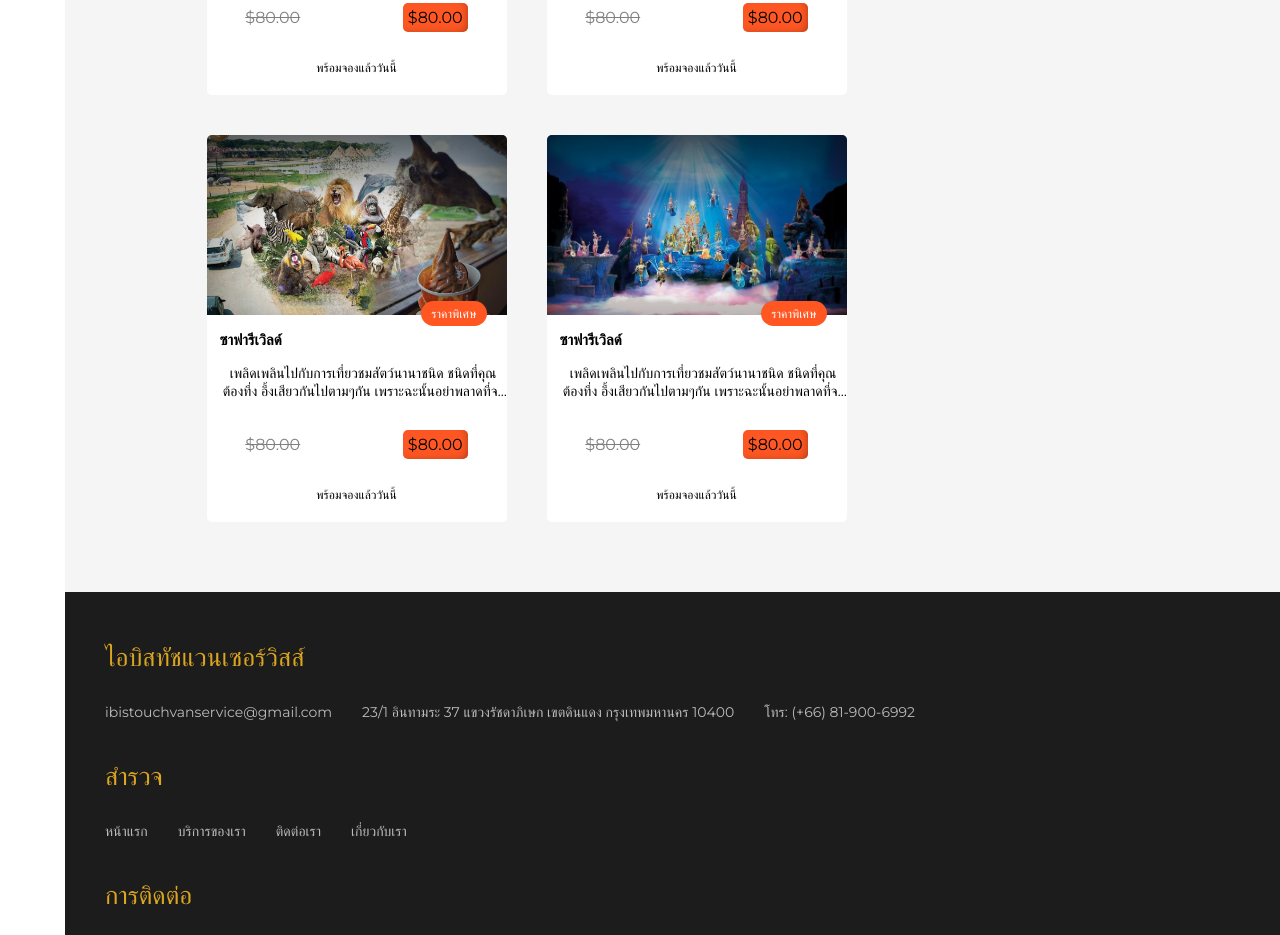
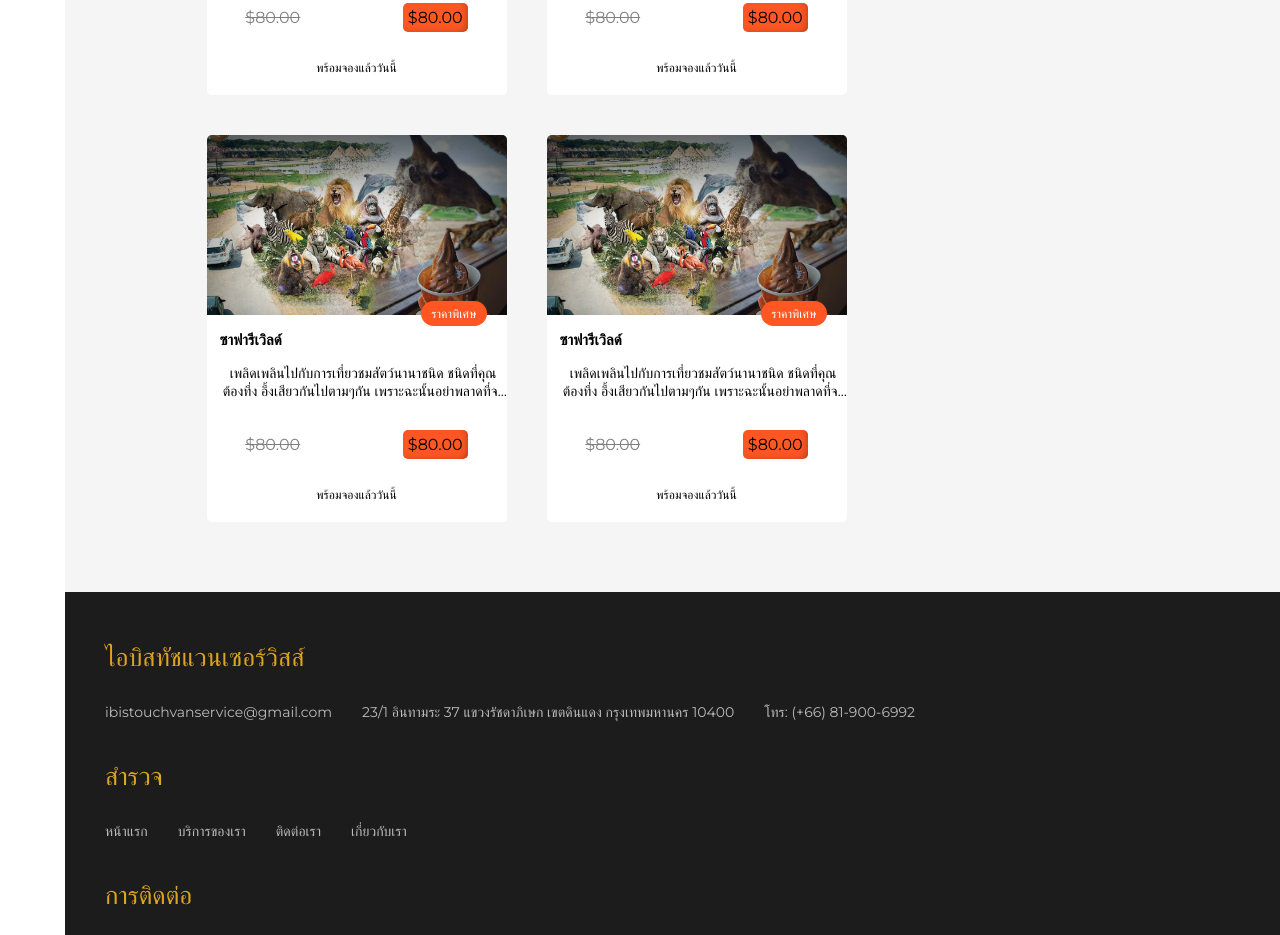
Before and after one commit to lodevceo/ibistouchvanservice, a plain HTML site: page page/order-page.html in a window 1280 px wide. Shown: the part 1460-2395 px from the top of the page. Drawn offline with Linux system fonts and the light colour scheme.

Commit message:
fixed-order-1

```diff
--- a/page/order-page.html
+++ b/page/order-page.html
@@ -230,7 +230,7 @@
                 <a href="#" class="service-card-link">
                     <div class="service-card">
                         <div class="service-img-wrapper">
-                            <img class="service-img" src="../inc/img/siamniramit.jpg" alt="เขาใหญ่">
+                            <img class="service-img" src="../inc/img/safari.jpg" alt="เขาใหญ่">
                             <div class="shadow"></div>
                         </div>
                         <h3 class="service-card-header">ซาฟารีเวิลด์</h3>
```
